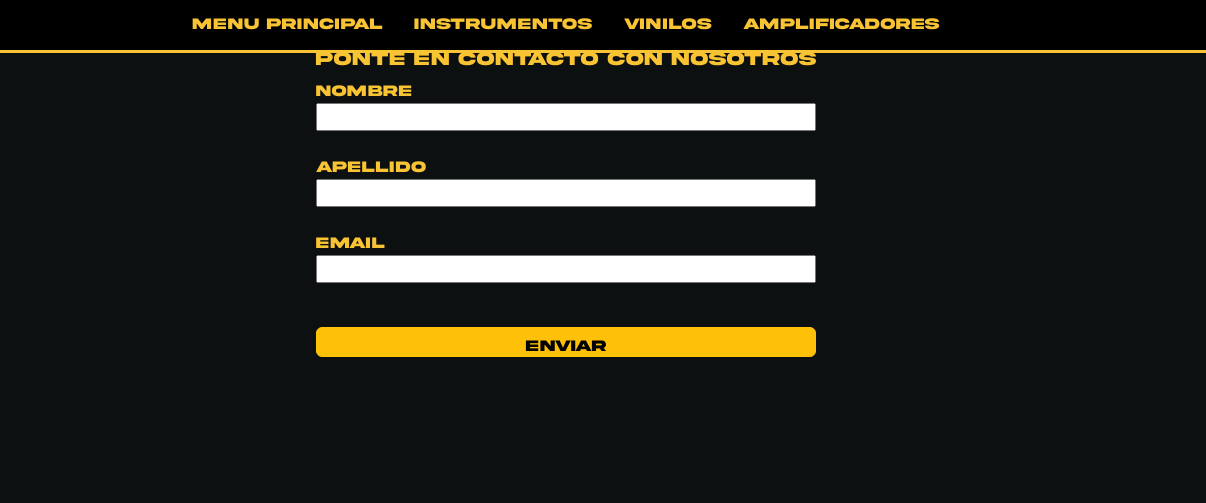
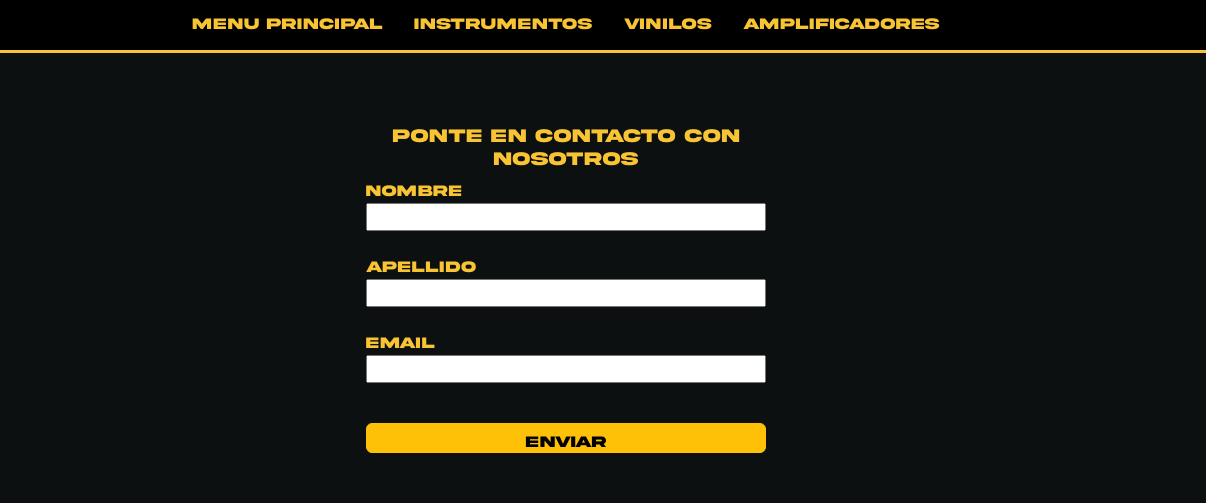
Before and after one commit to BounceArt/Mussical, a website: page pages/contacto.html in a window 1280 px wide. Shown: the top 503 px of the page, 74-1280 px from the left. Drawn offline with Linux system fonts and the light colour scheme; files whose address does not match are found by name.

Commit message:
contacto.scss importado

```diff
--- /dev/null
+++ b/assets/scss/contacto.scss
@@ -0,0 +1,6 @@
+.form{
+    font-family: $font-1;
+    color: $font-2;
+    margin: auto;
+    max-width: 400px;
+}
--- a/assets/scss/style.scss
+++ b/assets/scss/style.scss
@@ -8,3 +8,4 @@ $font-2: Roboto mono;
 @import "index";
 @import "footer";
 @import "button_index";
+@import "contacto";
```
Also changed, not shown: assets/css/style.css, 1 other file.
